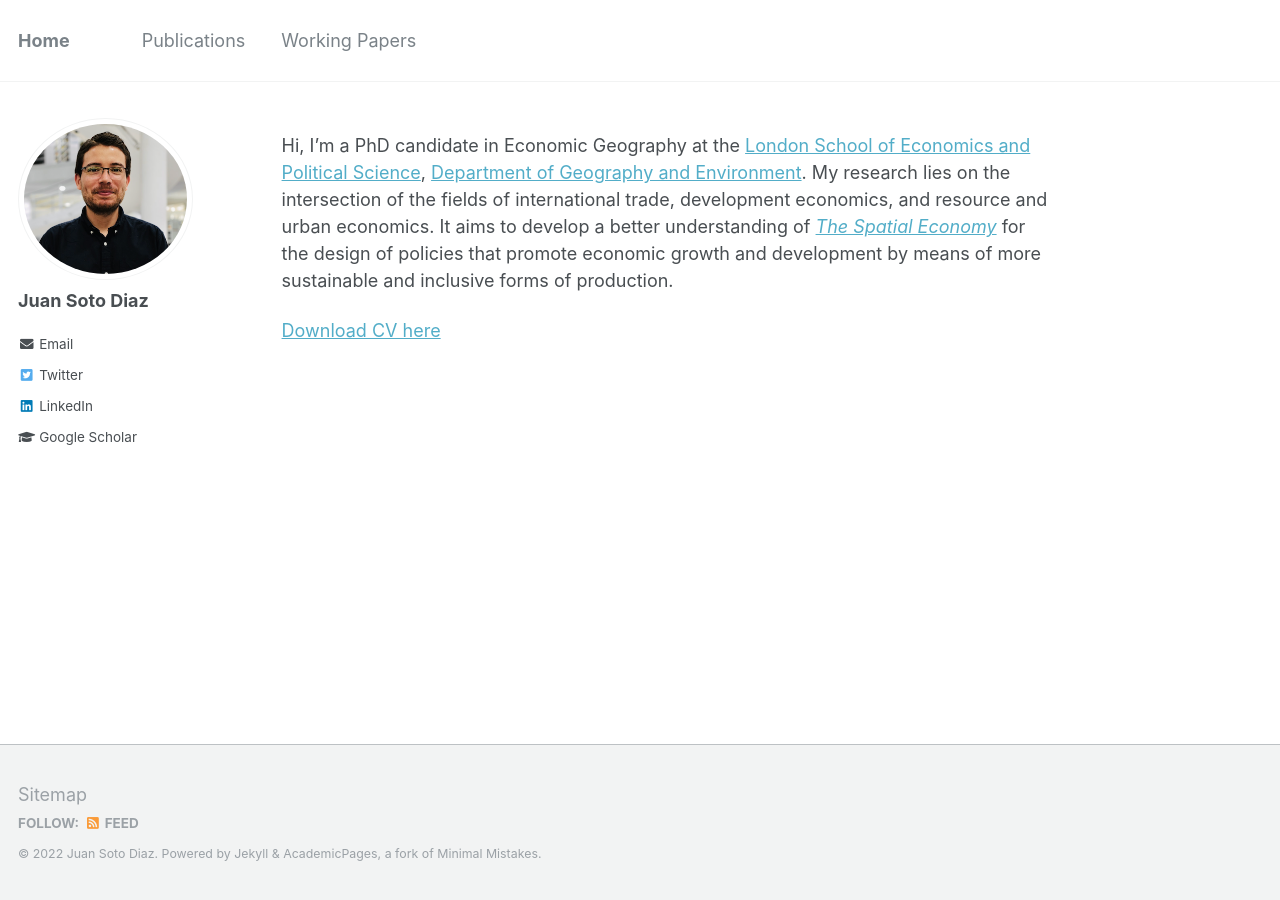
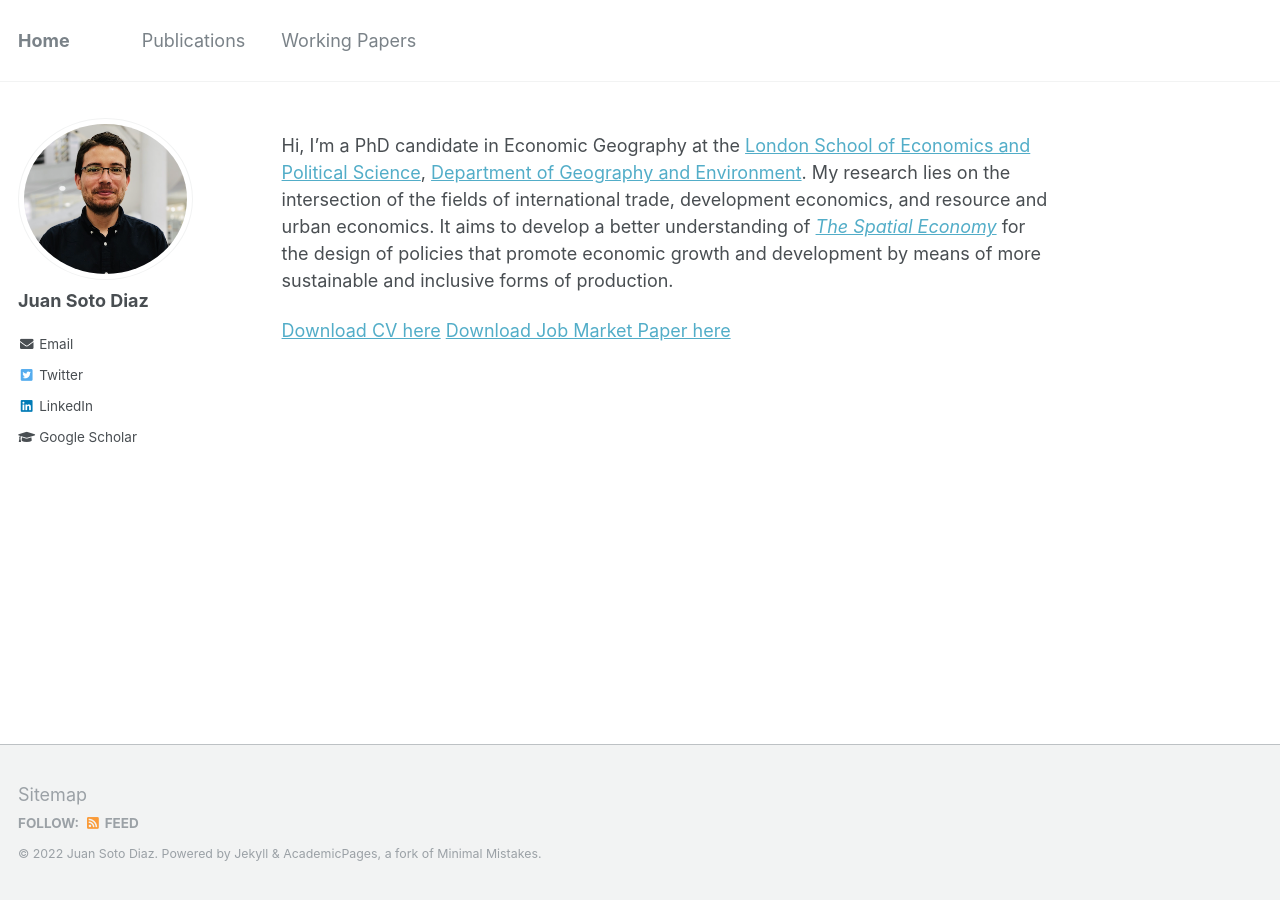
Before and after one commit to pedrofierroz87/pedrofierroz87.github.io, a Jekyll site: the page built from _pages/about.md, in a window 1280 px wide. Built offline with Jekyll 4.4.1, drawn with Linux system fonts in a browser that asks for light colours.

Commit message:
Update about.md

```diff
--- a/_pages/about.md
+++ b/_pages/about.md
@@ -10,4 +10,4 @@ redirect_from:
 
 Hi, I'm a PhD candidate in Economic Geography at the [London School of Economics and Political Science](https://lse.ac.uk), [Department of Geography and Environment](https://www.lse.ac.uk/geography-and-environment). My research lies on the intersection of the fields of international trade, development economics, and resource and urban economics. It aims to develop a better understanding of [<i>The Spatial Economy</i>](https://www.aeaweb.org/articles?id=10.1257/jel.20181414) for the design of policies that promote economic growth and development by means of more sustainable and inclusive forms of production.
 
-[Download CV here](https://onlinelibrary.wiley.com/doi/epdf/10.1111/jors.12269)
+[Download CV here](https://onlinelibrary.wiley.com/doi/epdf/10.1111/jors.12269)    [Download Job Market Paper here](https://onlinelibrary.wiley.com/doi/epdf/10.1111/jors.12269)
```
